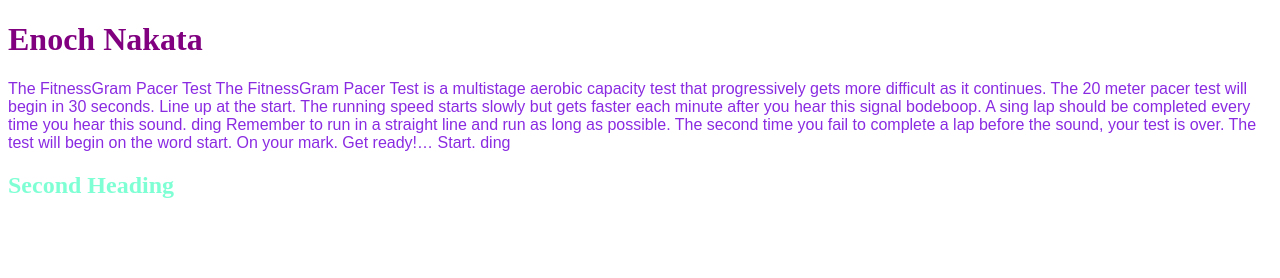
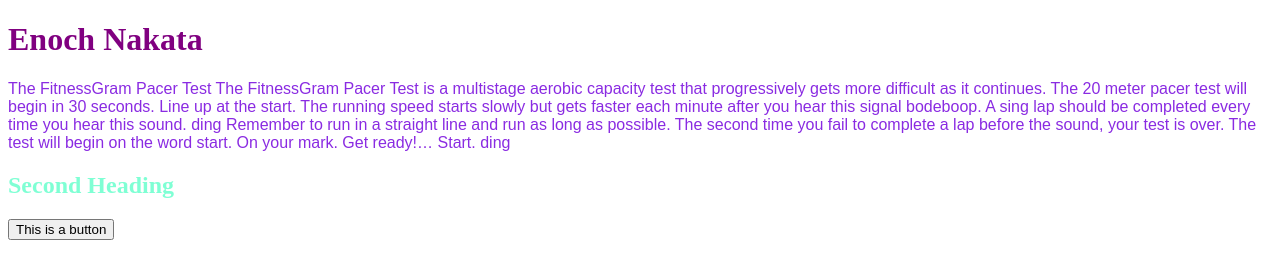
Before and after one commit to enaka301/Github_Rep_Pract, a plain HTML site: page index.html in a window 1280 px wide. Drawn offline with Linux system fonts and the light colour scheme.

Commit message:
added a button to the bottom of the page

```diff
--- a/index.html
+++ b/index.html
@@ -17,5 +17,6 @@ The FitnessGram Pacer Test is a multistage aerobic capacity test that progressiv
     <h2>
         Second Heading
     </h2>
+    <button type="button" onclick="alert('congrats it worked')">This is a button</button>
 </body>
 </html>
```
